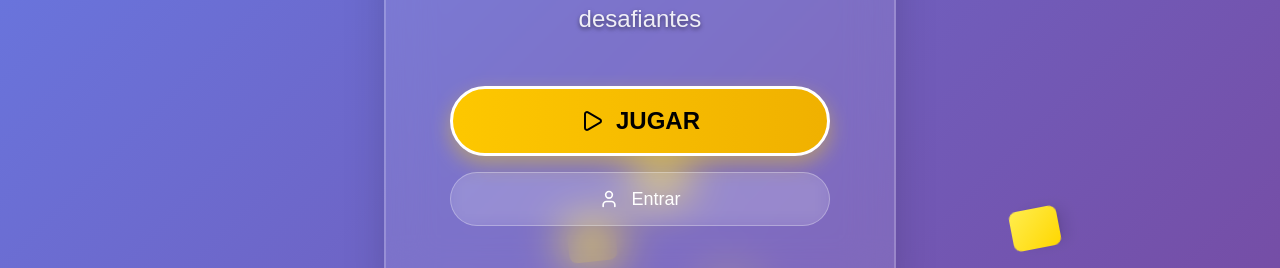
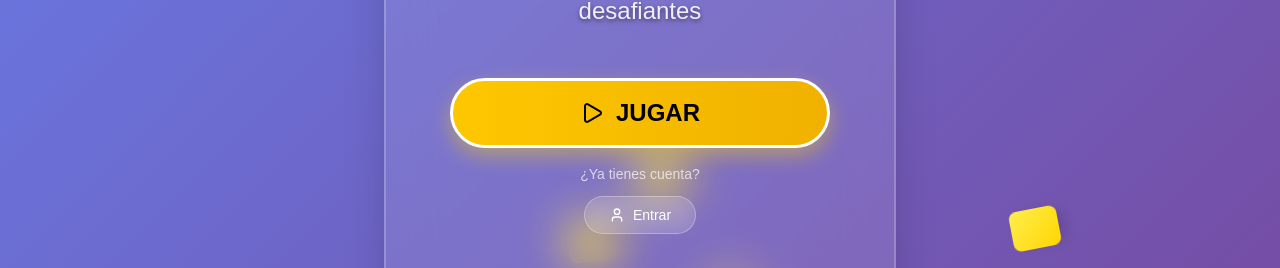
Before and after one commit to Anabguer/Juego_MemoFlip_v2, a Next.js app: page / in a window 1280 px wide. Shown: the part 415-683 px from the top of the page. Built offline with nearby package versions, Linux system fonts and the light colour scheme; no server answers.

Commit message:
FIX: UI mejorado - Boton Entrar pequeÃ±o con texto Ya tienes cuenta + campo Nick en registro

```diff
--- a/src/components/IntroScreen.tsx
+++ b/src/components/IntroScreen.tsx
@@ -203,25 +203,34 @@ export default function IntroScreen({
               {userInfo ? 'CONTINUAR' : 'JUGAR'}
             </motion.button>
 
-            {/* Botón Entrar/Salir */}
-            <motion.button
-              whileHover={{ scale: 1.02, y: -2 }}
-              whileTap={{ scale: 0.98 }}
-              onClick={() => userInfo ? handleLogout() : setShowUserModal(true)}
-              className="w-full bg-white/10 hover:bg-white/20 text-white font-medium text-lg py-3 px-6 rounded-full border border-white/30 hover:border-white/50 transition-all duration-300 flex items-center justify-center gap-3 backdrop-blur-sm"
-            >
-              {userInfo ? (
-                <>
-                  <LogOut className="w-5 h-5" />
-                  Salir
-                </>
-              ) : (
-                <>
-                  <User className="w-5 h-5" />
+            {/* Separador y texto */}
+            {!userInfo && (
+              <div className="text-center space-y-3">
+                <p className="text-white/70 text-sm">¿Ya tienes cuenta?</p>
+                <motion.button
+                  whileHover={{ scale: 1.02 }}
+                  whileTap={{ scale: 0.98 }}
+                  onClick={() => setShowUserModal(true)}
+                  className="px-6 py-2 bg-white/10 hover:bg-white/20 text-white text-sm font-medium rounded-full border border-white/30 hover:border-white/50 transition-all duration-300 inline-flex items-center gap-2 backdrop-blur-sm"
+                >
+                  <User className="w-4 h-4" />
                   Entrar
-                </>
-              )}
-            </motion.button>
+                </motion.button>
+              </div>
+            )}
+
+            {/* Botón Salir si está logueado */}
+            {userInfo && (
+              <motion.button
+                whileHover={{ scale: 1.02, y: -2 }}
+                whileTap={{ scale: 0.98 }}
+                onClick={handleLogout}
+                className="w-full bg-white/10 hover:bg-white/20 text-white font-medium text-sm py-2 px-6 rounded-full border border-white/30 hover:border-white/50 transition-all duration-300 flex items-center justify-center gap-2 backdrop-blur-sm"
+              >
+                <LogOut className="w-4 h-4" />
+                Salir ({userInfo.nombre || userInfo.email})
+              </motion.button>
+            )}
 
           </motion.div>
 
--- a/src/components/UserModal.tsx
+++ b/src/components/UserModal.tsx
@@ -26,7 +26,8 @@ export default function UserModal({ isOpen, onClose, onLoginSuccess }: UserModal
   const [formData, setFormData] = useState({
     email: '',
     password: '',
-    nombre: ''
+    nombre: '',
+    nick: ''
   });
   const [errors, setErrors] = useState<Record<string, string>>({});
   const [isSubmitting, setIsSubmitting] = useState(false);
@@ -41,8 +42,8 @@ export default function UserModal({ isOpen, onClose, onLoginSuccess }: UserModal
       return;
     }
 
-    if (activeTab === 'register' && !formData.nombre) {
-      setErrors({ general: 'El nombre es obligatorio' });
+    if (activeTab === 'register' && (!formData.nombre || !formData.nick)) {
+      setErrors({ general: 'Todos los campos son obligatorios' });
       return;
     }
 
@@ -61,6 +62,7 @@ export default function UserModal({ isOpen, onClose, onLoginSuccess }: UserModal
 
       if (activeTab === 'register') {
         body.nombre = formData.nombre.trim();
+        body.nick = formData.nick.trim();
       }
 
       const response = await fetch(`${basePath}/auth.php`, {
@@ -162,6 +164,7 @@ export default function UserModal({ isOpen, onClose, onLoginSuccess }: UserModal
             <form onSubmit={handleSubmit} className="space-y-4">
               {/* Nombre (solo en register) */}
               {activeTab === 'register' && (
+                <>
                   <div className="space-y-2">
                     <label className="block text-sm font-medium text-gray-300">
                       Nombre *
@@ -173,11 +176,29 @@ export default function UserModal({ isOpen, onClose, onLoginSuccess }: UserModal
                         value={formData.nombre}
                         onChange={(e) => handleInputChange('nombre', e.target.value)}
                         className="w-full pl-10 pr-4 py-3 bg-white/10 border border-white/20 rounded-xl text-white placeholder-gray-400 focus:outline-none focus:ring-2 focus:ring-blue-500 focus:border-transparent transition-all"
-                      placeholder="Tu nombre"
+                        placeholder="Tu nombre completo"
                         disabled={isSubmitting}
                       />
                     </div>
                   </div>
+
+                  <div className="space-y-2">
+                    <label className="block text-sm font-medium text-gray-300">
+                      Nick *
+                    </label>
+                    <div className="relative">
+                      <User className="absolute left-3 top-1/2 transform -translate-y-1/2 w-4 h-4 text-gray-400" />
+                      <input
+                        type="text"
+                        value={formData.nick}
+                        onChange={(e) => handleInputChange('nick', e.target.value)}
+                        className="w-full pl-10 pr-4 py-3 bg-white/10 border border-white/20 rounded-xl text-white placeholder-gray-400 focus:outline-none focus:ring-2 focus:ring-blue-500 focus:border-transparent transition-all"
+                        placeholder="Tu nick de usuario"
+                        disabled={isSubmitting}
+                      />
+                    </div>
+                  </div>
+                </>
               )}
 
               {/* Email */}
```
Also changed, not shown: PARA_HOSTALIA/sistema_apps_upload/memoflip_static/404.html (+1 -1 lines), PARA_HOSTALIA/sistema_apps_upload/memoflip_static/404/index.html (+1 -1 lines), PARA_HOSTALIA/sistema_apps_upload/memoflip_static/index.html (+1 -1 lines), PARA_HOSTALIA/deploy_full_winscp.txt (added), 2 other files (tests, documents, lock files or other folders). Lines whose indentation alone changed are shown as unchanged.
